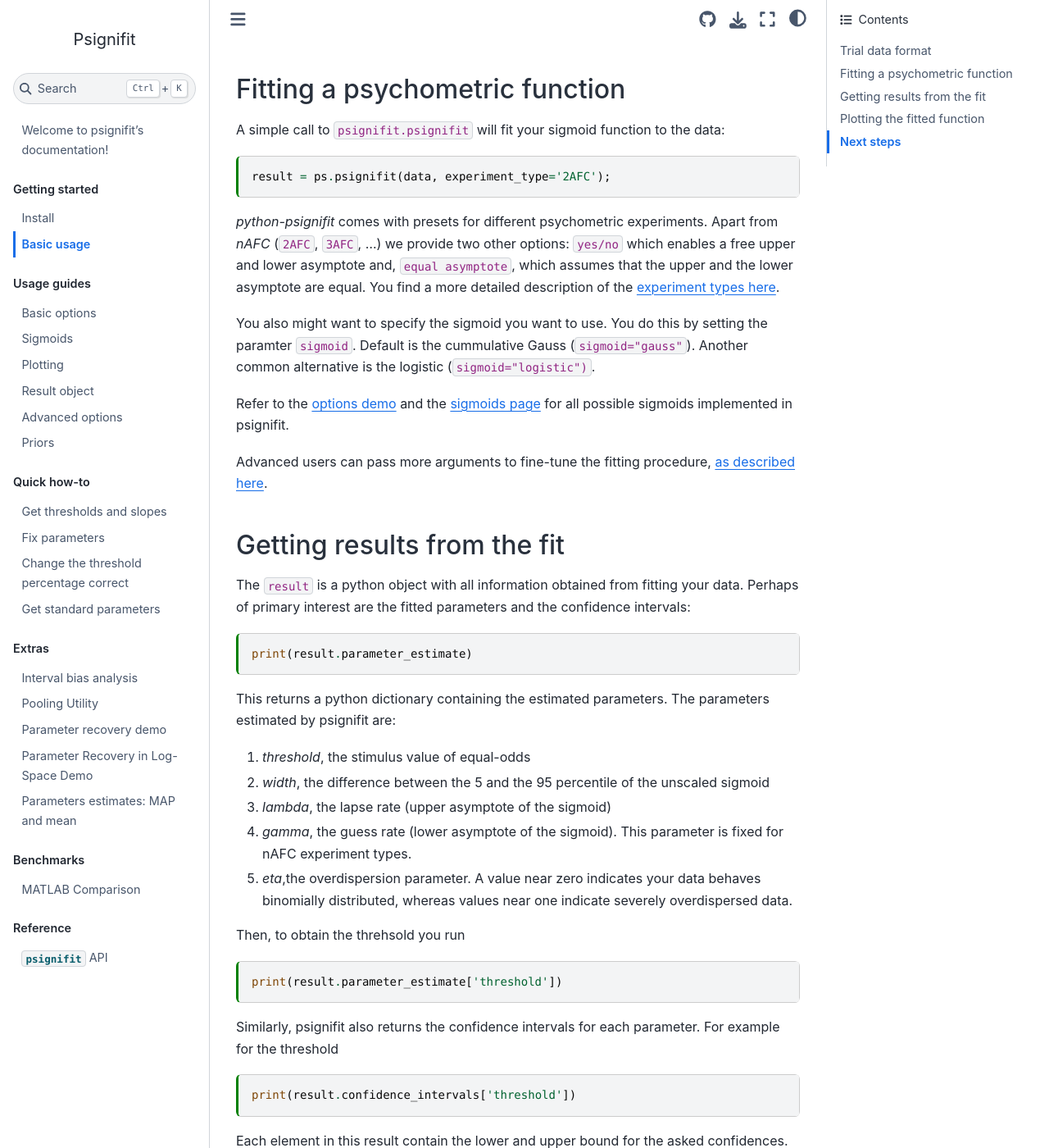
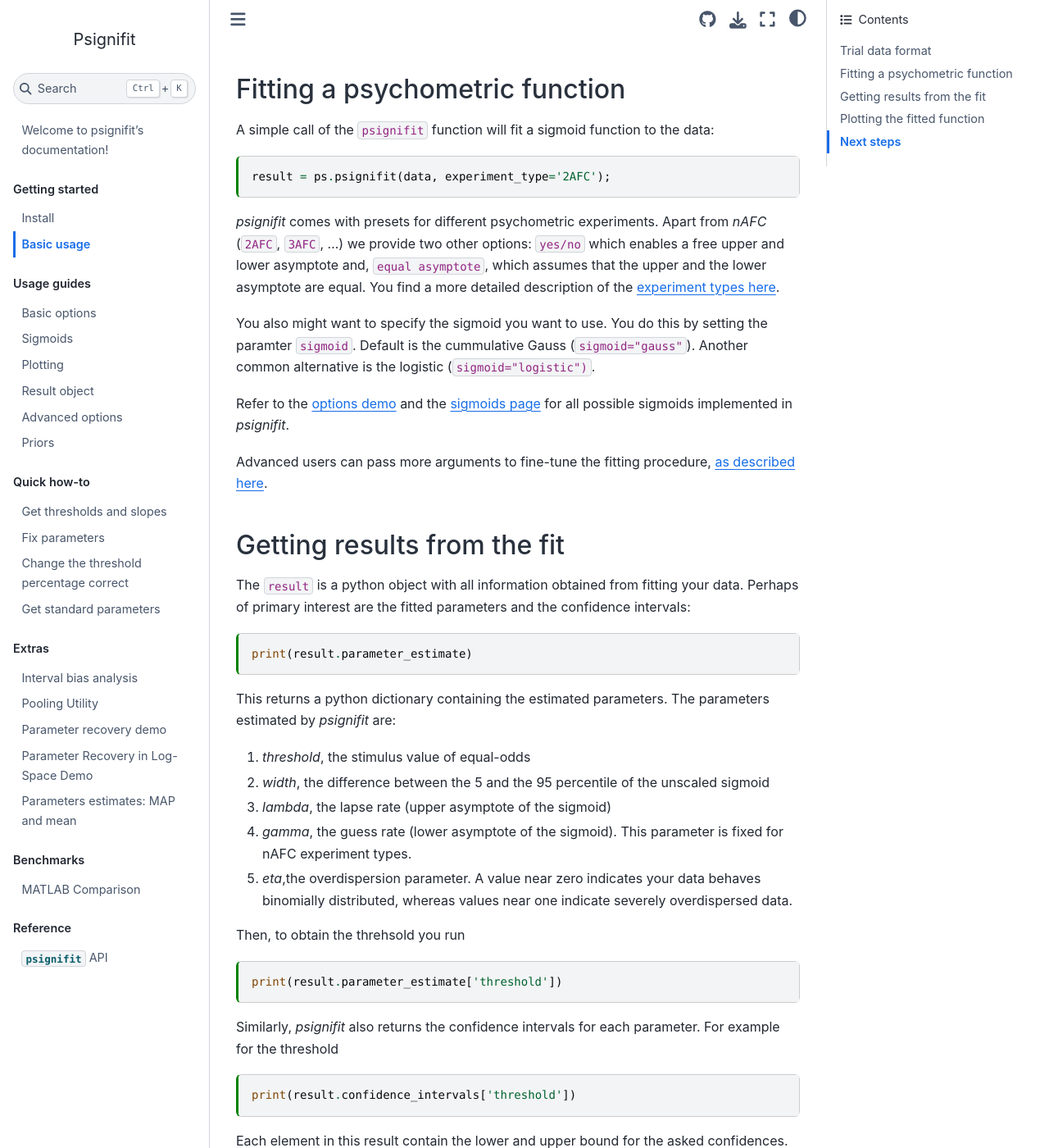
Before and after one commit to wichmann-lab/python-psignifit, a Jupyter Book: the page built from docs/basic-usage.md, in a window 1280 px wide and 1400 px high, scrolled down 895 px. Shown: the whole window at 82% size. Built offline with Jupyter Book 1.0.4 settings and Sphinx 7.4.7 and the Sphinx Book theme 1.1.4, drawn with Linux system fonts in a browser that asks for light colours; some of the changed text lies outside the part shown.

Commit message:
reformulate the basic usage guide

````diff
--- a/docs/basic-usage.md
+++ b/docs/basic-usage.md
@@ -13,11 +13,11 @@ kernelspec:
 
 # Basic usage
 
-In this guide, we show the main features of *python-psignifit*. Please
+In this guide, we show the main features of *psignifit*. Please
 look at the [installation guide](./install_guide) for instructions
-how to install this package.
+on how to install this package.
 
-*python-psignifit* is a toolbox to fit psychometric functions. It comes
+*psignifit* is a toolbox to fit psychometric functions. It comes
 with tools to visualize and evaluate the fit.
 
 
@@ -66,8 +66,8 @@ This dataset comes from a simple signal detection experiment.
 
 ## Fitting a psychometric function
 
-A simple call to `psignifit.psignifit`
-will fit your sigmoid function to the data:
+A simple call of the `psignifit` function
+will fit a sigmoid function to the data:
 
 
 ```{code-cell} ipython3
@@ -79,7 +79,7 @@ jupyter:
 result = ps.psignifit(data, experiment_type='2AFC');
 ```
 
-*python-psignifit* comes with presets for different psychometric
+*psignifit* comes with presets for different psychometric
 experiments.
 Apart from *nAFC* (`2AFC`, `3AFC`, ...)
 we provide two other options:  `yes/no` which enables a
@@ -95,7 +95,7 @@ the cummulative Gauss (`sigmoid="gauss"`). Another
 common alternative is the logistic (`sigmoid="logistic")`.
 
 Refer to the [options demo](examples/basic-options) and the [sigmoids page](examples/plot_all_sigmoids)
-for all possible sigmoids implemented in psignifit.
+for all possible sigmoids implemented in *psignifit*.
 
 Advanced users can pass more arguments to fine-tune the fitting procedure,
 [as described here](examples/advanced-options).
@@ -116,7 +116,7 @@ print(result.parameter_estimate)
 ```
 
 This returns a python dictionary containing the estimated parameters.
-The parameters estimated by psignifit are:
+The parameters estimated by *psignifit* are:
 
 1.  *threshold*, the stimulus value of equal-odds
 2.  *width*, the difference between the 5 and the 95 percentile of the
@@ -137,7 +137,7 @@ print(result.parameter_estimate['threshold'])
 
 
 
-Similarly, psignifit also returns the confidence intervals for
+Similarly, *psignifit* also returns the confidence intervals for
 each parameter. For example for the threshold
 
 ```{code-cell} ipython3
@@ -171,6 +171,6 @@ plt.show()
 
 ## Next steps
 
-We covered the basic steps in using *python-psignifit*. Please refer to
-the demo and examples on the left menu to learn how to change the default
-parameters and explore other possibilities.
+We covered the basic steps in using *psignifit*.
+To dive deeper you can have a look at the *Usage guides*, the *Quick how-to*
+and the *Extras* on the left navigation menu.
````
